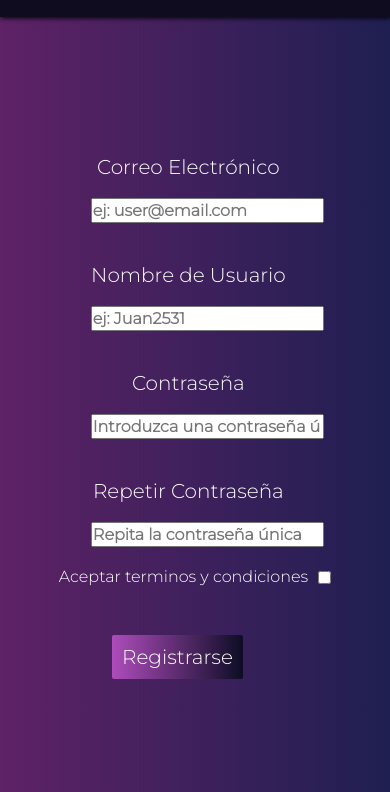
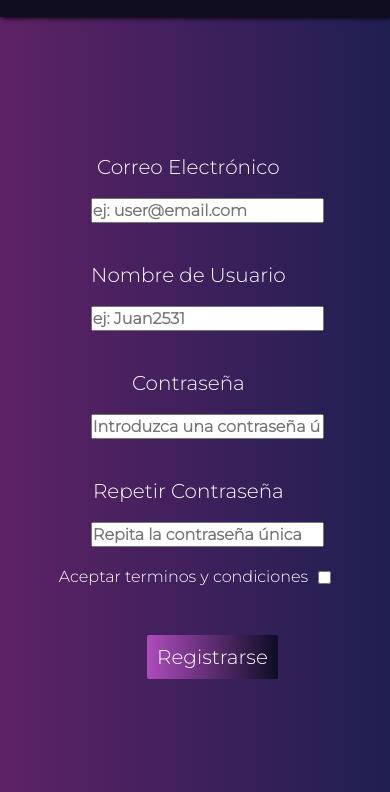
Before and after one commit to Santii52/proyecto-final-utn, a plain HTML site: page pages/registro.html in a window 390 px wide. Shown: the part 52-844 px from the top of the page. Drawn offline with Linux system fonts and the light colour scheme.

Commit message:
mejoré el responsive de registro.html

```diff
--- a/css/registro.css
+++ b/css/registro.css
@@ -154,7 +154,7 @@ input:focus {
 
     .botonForm {
         position: absolute;
-        left: 4em;
+        left: 115px;
 
         margin-top: 10px;
         margin-bottom: 0;
```
